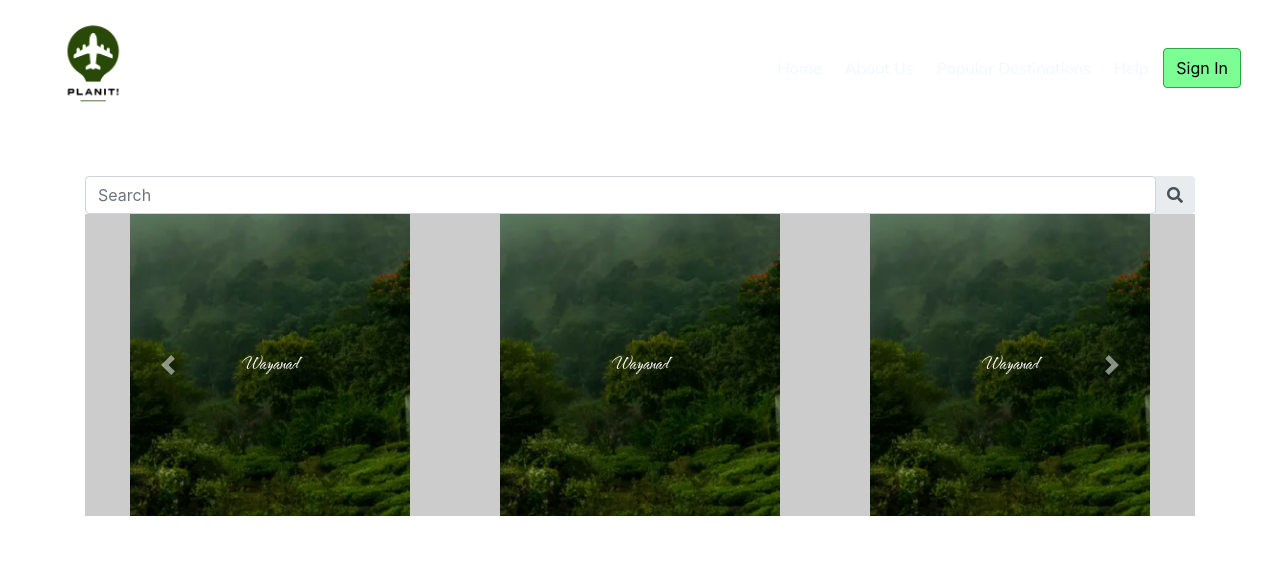
After one commit to SomeGareebGuy/PlanIt, a Flask app: page /search in a window 1280 px wide. The commit adds this page. Shown: the top 563 px of the page. Run offline with Flask 3, Linux system fonts and the light colour scheme; some libraries are stand-ins or nearby versions.

Commit message:
Home page frontend.

```diff
--- a/static/styles.css
+++ b/static/styles.css
@@ -0,0 +1,48 @@
+@font-face {
+    font-family: 'Water';
+    src: url('/static/fonts/waterbrush.ttf') format('truetype');
+}
+
+@font-face {
+    font-family: 'Mulish';
+    src: url('/static/fonts/mulish.ttf') format('truetype');
+}
+
+@font-face {
+    font-family: 'Volkhov';
+    src: url('/static/fonts/volkhov.ttf') format('truetype');
+}
+
+@keyframes fadeIn {
+    0% {
+        opacity: 0;
+    }
+
+    100% {
+        opacity: 1;
+    }
+}
+
+.image-container {
+    position: relative;
+    display: inline-block;
+}
+
+.black-overlay {
+    position: absolute;
+    top: 0;
+    left: 0;
+    width: 100%;
+    height: 100%;
+    background-color: rgba(0, 0, 0, 0.2);
+    /* Adjust opacity as needed */
+}
+
+.text-overlay {
+    position: absolute;
+    top: 50%;
+    left: 50%;
+    transform: translate(-50%, -50%);
+    color: white;
+    padding: 10px;
+}
--- a/templates/layout.html
+++ b/templates/layout.html
@@ -9,34 +9,39 @@
 
         <!-- Bootstrap -->
         <link href="https://cdn.jsdelivr.net/npm/bootstrap@5.3.3/dist/css/bootstrap.min.css" rel="stylesheet" integrity="sha384-QWTKZyjpPEjISv5WaRU9OFeRpok6YctnYmDr5pNlyT2bRjXh0JMhjY6hW+ALEwIH" crossorigin="anonymous">
+        <link rel="stylesheet" href="https://cdnjs.cloudflare.com/ajax/libs/font-awesome/5.15.4/css/all.min.css">
         <script src="https://cdn.jsdelivr.net/npm/bootstrap@5.3.3/dist/js/bootstrap.bundle.min.js" integrity="sha384-YvpcrYf0tY3lHB60NNkmXc5s9fDVZLESaAA55NDzOxhy9GkcIdslK1eN7N6jIeHz" crossorigin="anonymous"></script>
          <!-- Stylesheet -->
         <link href="/static/styles.css" rel="stylesheet">
 
         <title>PlanIt!: {% block title %}{% endblock %}</title>
 
+        {% block style %} {% endblock %}
+
     </head>
 
-    <body>
-        <nav class="bg-light border navbar navbar-expand-md navbar-light">
+    <body class="bg">
+        <script src="https://cdn.jsdelivr.net/npm/bootstrap@5.3.3/dist/js/bootstrap.bundle.min.js"
+            integrity="sha384-YvpcrYf0tY3lHB60NNkmXc5s9fDVZLESaAA55NDzOxhy9GkcIdslK1eN7N6jIeHz"
+            crossorigin="anonymous"></script>
+
+        <nav class="navbar navbar-expand-md navbar-light" style="padding-bottom: 0px;">
             <div class="container-fluid">
-                <a> <span>PlanIt!</span></a>
+                <a style="color: aliceblue;"> <img src="/static/images/logo.png" style="width: 120px; height: auto;"></a>
                 <button aria-controls="navbar" aria-expanded="false" aria-label="Toggle navigation" class="navbar-toggler" data-bs-target="#navbar" data-bs-toggle="collapse" type="button">
                     <span class="navbar-toggler-icon"></span>
                 </button>
                 <div class="collapse navbar-collapse" id="navbar">
-                    <ul class="navbar-nav me-auto mt-2">
-                        <li class="nav-item"><a class="nav-link" href="/search">Home</a></li>
-                        <li class="nav-item"><a class="nav-link" href="/About">About Us</a></li>
-                        <li class="nav-item"><a class="nav-link" href="/search">Popular Destinations</a></li>
-                        <li class="nav-item"><a class="nav-link" href="/help">Help</a></li>
+                    <ul class="navbar-nav ms-auto mr-2">
+                        <li class="nav-item"><a class="nav-link" href="/search" style="color: aliceblue; font-family: Mulish; padding-right: 15px;">Home</a></li>
+                        <li class="nav-item"><a class="nav-link" href="/About" style="color: aliceblue; font-family: Mulish; padding-right: 15px;">About Us</a></li>
+                        <li class="nav-item"><a class="nav-link" href="/search" style="color: aliceblue; font-family: Mulish; padding-right: 15px;">Popular Destinations</a></li>
+                        <li class="nav-item"><a class="nav-link" href="/help" style="color: aliceblue; font-family: Mulish; padding-right: 15px;">Help</a></li>
 
+                        {% if not session["user_id"] %}
+                            <button button onclick="window.location.href = '/login';" type="button" class="btn btn-success" style="background-color: #7CFE94; color: black">Sign In</button>
+                        {% endif %}
                     </ul>
-                    {% if not session["user_id"] %}
-                        <ul class="navbar-nav ms-auto mt-2">
-                            <li class="nav-item"><a class="nav-link" href="/login">Sign In</a></li>
-                        </ul>
-                    {% endif %}
                 </div>
             </div>
         </nav>
--- /dev/null
+++ b/templates/search.html
@@ -0,0 +1,71 @@
+{% extends "layout.html" %}
+
+{% block title %}
+    <title>Home</title>
+{% endblock %}
+
+{% block main %}
+    <script src="https://cdnjs.cloudflare.com/ajax/libs/jquery/3.3.1/jquery.min.js"></script>
+    <link href="https://stackpath.bootstrapcdn.com/bootstrap/4.3.1/css/bootstrap.min.css" rel="stylesheet" />
+    <script src="https://stackpath.bootstrapcdn.com/bootstrap/4.3.1/js/bootstrap.min.js"></script>
+    <!--all above is necessary for bootstrap to function in this snippet-->
+
+    <div class="input-group rounded">
+        <input type="search" class="form-control rounded" placeholder="Search" aria-label="Search"
+            aria-describedby="search-addon" />
+        <span class="input-group-text border-0" id="search-addon">
+            <i class="fas fa-search"></i>
+        </span>
+    </div>
+
+    <div class="carousel slide" id="slider" data-ride="carousel">
+        <div class="carousel-inner">
+            <div class="carousel-item active">
+                <div class="container">
+                    <div class="row">
+                        <div class="col-sm image-container">
+                            <img src="/static/images/wayanad.png" style="width: 280px; height: auto;">
+                            <div class="black-overlay"></div>
+                            <div style="font-family: 'Water'" class="text-overlay">Wayanad</div>
+                        </div>
+                        <div class="col-sm image-container">
+                            <img src="/static/images/wayanad.png" style="width: 280px; height: auto;">
+                            <div class="black-overlay"></div>
+                            <div style="font-family: 'Water'" class="text-overlay">Wayanad</div>
+                        </div>
+                        <div class="col-sm image-container">
+                            <img src="/static/images/wayanad.png" style="width: 280px; height: auto;">
+                            <div class="black-overlay"></div>
+                            <div style="font-family: 'Water'" class="text-overlay">Wayanad</div>
+                        </div>
+                    </div>
+                </div>
+            </div>
+
+            <div class="carousel-item" id="slide2">
+                <img src="https://picsum.photos/1000/600/">
+                <div class="carousel-caption">
+                    <h4>Welcome</h4>
+                    <p>Travel! Enjoy!</p>
+                </div>
+            </div>
+
+            <div class="carousel-item" id="slide3">
+                <img src="https://picsum.photos/1000/600/">
+                <div class="carousel-caption">
+                    <h4>Welcome</h4>
+                    <p>Travel! Enjoy!</p>
+                </div>
+            </div>
+
+        </div>
+        <a class="carousel-control-prev" href="#slider" role="button" data-slide="prev">
+            <span class="carousel-control-prev-icon" aria-hidden="true"></span>
+            <span class="sr-only">Previous</span>
+        </a>
+        <a class="carousel-control-next" href="#slider" role="button" data-slide="next">
+            <span class="carousel-control-next-icon" aria-hidden="true"></span>
+            <span class="sr-only">Next</span>
+        </a>
+    </div>
+{% endblock %}
```
Also changed, not shown: templates/index.html (added, +47 -0 lines), instance/database.db (added), static/fonts/mulish.ttf (added), static/fonts/volkhov.ttf (added), static/fonts/waterbrush.ttf (added), static/images/home.png (added), static/images/logo.png (added), static/images/wayanad.png (added), 1 other file.
